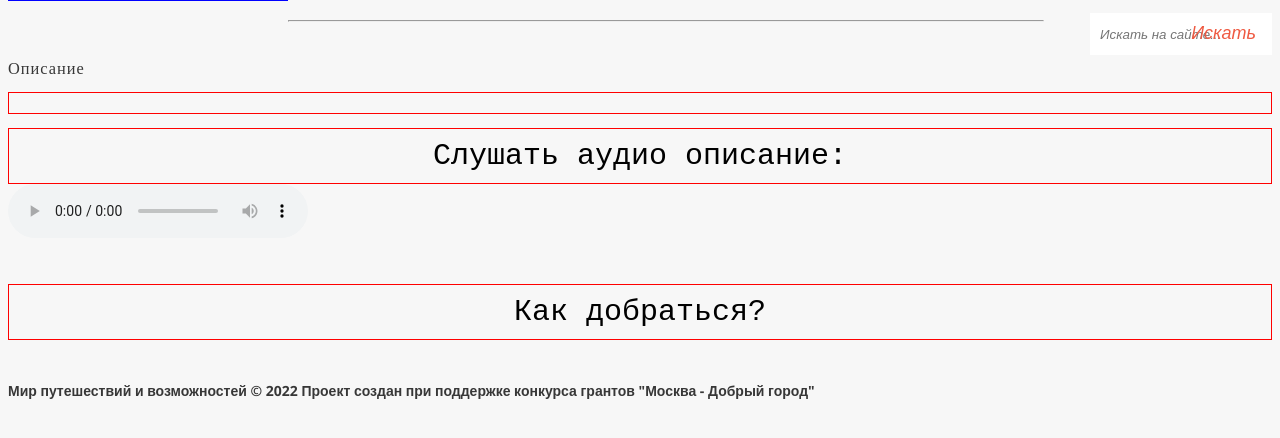
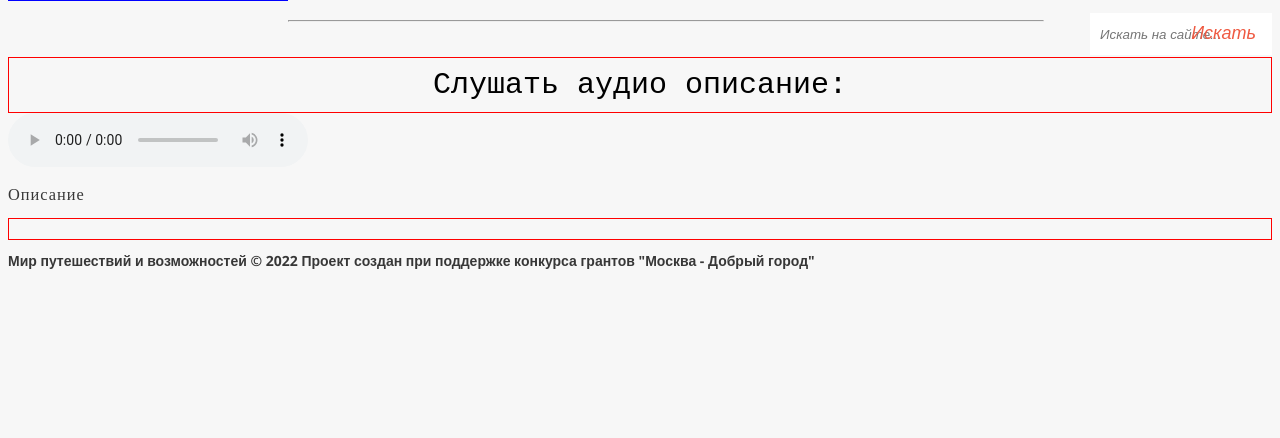
Before and after one commit to mobil6000/accessible-attractions, a Django app: template server/templates/main/attraction_detail.html in a window 1280 px wide; the page is wider, and only the part inside the window is pictured. Shown: the part 259-697 px from the top of that part. Run offline with Django 4.2, Linux system fonts and the light colour scheme; the template is opened without the code that fills it, so the values that code supplies are empty; some libraries are stand-ins or nearby versions.

Commit message:
Place an audio description of the attractions above the text description
also, indentation in html templates has been fixed

```diff
--- a/server/templates/main/attraction_detail.html
+++ b/server/templates/main/attraction_detail.html
@@ -9,16 +9,14 @@
     <img src="{{ image.image_url }}" alt="{{ image.caption }}">
     <br>
     {% endfor %}
+    <br>
 
-<h1>Описание</h1>
-<article class="rich_text">{{ attraction.description|safe }}</article>
-<br>
     <figure>
       <figcaption class="rich_text">Слушать аудио описание:</figcaption>
       <audio controls src="{{ attraction.audio_description_url }}"> Your browser does not support the <code>audio</code> element. </audio>
     </figure>
-<br>
 
-<a href="{% url 'routes' attraction_id %}"> <p class="rich_text">Как добраться?</p> </a>
+    <h1>Описание</h1>
+    <article class="rich_text">{{ attraction.description|safe }}</article>
 
 {% endblock %}
--- a/server/templates/main/index.html
+++ b/server/templates/main/index.html
@@ -4,9 +4,9 @@
 
 
 {% block content %}
-<p class="rich_text">
+    <p class="rich_text">
     Проект «Мир путешествий и возможностей» представляет собой справочник музеев, усадеб, скверов, театров доступных для посещения незрячими людьми.
     На сайте слепые и слабовидящие пользователи смогут найти маршрут до 20 объектов культуры от ближайшей станции метро, позволяющий добраться без посторонней помощи, аудио с описанием доступных для тактильного ознакомления экспонатов каждого из представленных музеев.
     Проект создан при поддержке конкурса грантов «Москва – добрый город».
-</p>
+    </p>
 {% endblock %}
--- a/server/templates/main/routes.html
+++ b/server/templates/main/routes.html
@@ -5,7 +5,6 @@
 
 {% block content %}
     <p class="rich_text">Адрес: {{ content.address}}</p>
-
 
     <p class="rich_text">Ближайшие станции метро:</p>
     <ul>
@@ -19,13 +18,11 @@
     </ul>
     <br>
 
-
     <figure>
       <figcaption class="rich_text">Слушать аудио описание:</figcaption>
       <audio controls src="{{ content.audio_description }}"> Your browser does not support the <code>audio</code> element. </audio>
     </figure>
     <br>
-
 
     {% for station_entry in content.nearest_metro_stations %}
     <h1>Маршрут от станции до объекта</h1>
```
Lines whose indentation alone changed are shown as unchanged.
